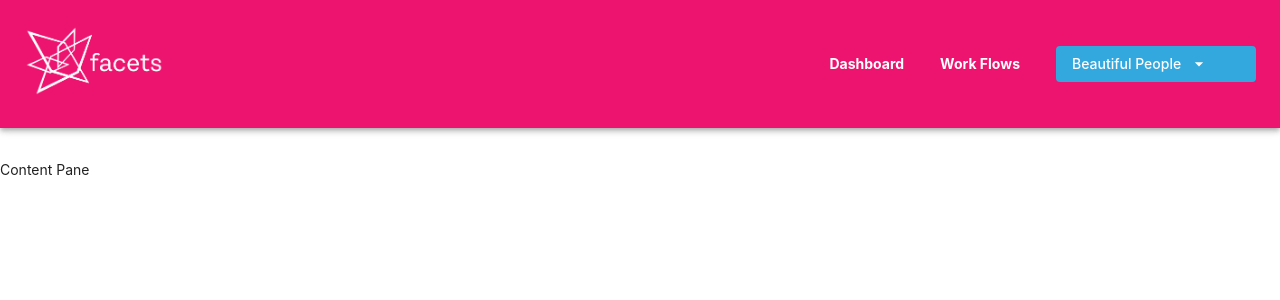
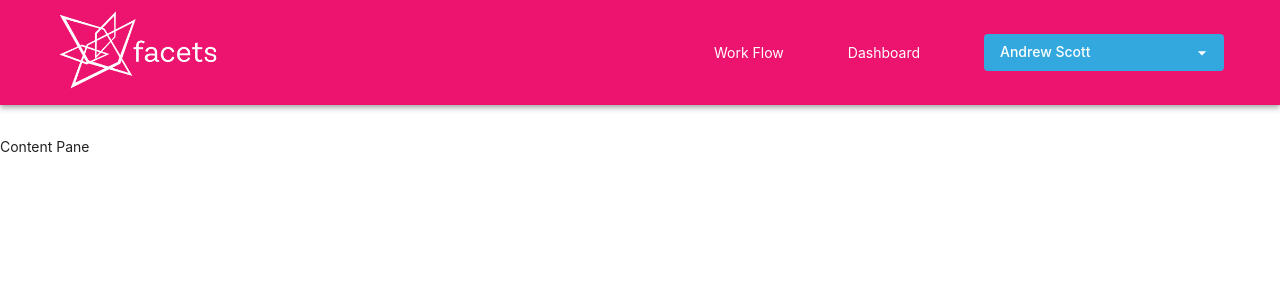
Before and after one commit to dwai03/amptest, a React app: page /#/ in a window 1280 px wide. Shown: the top 300 px of the page. Built offline with nearby package versions, Linux system fonts and the light colour scheme; a web font is replaced by a local one.

Commit message:
wip header and dropdown menu

```diff
--- a/src/header/header.js
+++ b/src/header/header.js
@@ -7,6 +7,7 @@ import Icon from '@material-ui/core/Icon';
 import ArrowDropDownIcon from '@material-ui/icons/ArrowDropDown';
 import IconButton from '@material-ui/core/IconButton';
 import AccountCircle from '@material-ui/icons/AccountCircle';
+import ButtonBase from '@material-ui/core/ButtonBase';
 import Button from '@material-ui/core/Button';
 import MenuItem from '@material-ui/core/MenuItem';
 import Menu from '@material-ui/core/Menu';
@@ -21,8 +22,12 @@ const useStyles = makeStyles((theme) => ({
     root: {
         flexGrow: 1
     },
+    button_root: {
+
+    },
   logo: {
-    maxHeight: 72,
+    marginLeft: theme.spacing(4),
+    maxHeight: 84,
   },
   links_box: {
     display: "flex",
@@ -32,20 +37,20 @@ const useStyles = makeStyles((theme) => ({
   },
   top_link: {
     color: "white",
-    marginRight: 36,
-    fontWeight: "bolder"
+    marginRight: theme.spacing(8),
 
   },
   menu_button_container: {
-    width: 200,
+    width: 240,
+    marginRight: theme.spacing(4),
   },
-  menu_button: {
+  menu_button_label: {
     color: "white",
     textTransform: "none",
-    justifyContent: "left"
+    justifyContent: "space-between",
   },
   toolbar: {
-      minHeight: 128,
+      minHeight: 96,
       paddingTop: theme.spacing(1),
       paddingBottom: theme.spacing(1),
   }
@@ -59,11 +64,7 @@ export default function AppHeaderBar() {
     const [anchorEl, setAnchorEl] = React.useState(null);
     const open = Boolean(anchorEl);
 
-    const handleChange = (event) => {
-        setAuth(event.target.checked);
-    };
-
-    const handleMenu = (event) => {
+    const handleToggle = (event) => {
         setAnchorEl(event.currentTarget);
     };
 
@@ -80,34 +81,44 @@ export default function AppHeaderBar() {
                     <img src={Logo} alt="Logo" className={classes.logo} />
                 </Box>
                 <Box className={classes.links_box}>
-                    <Link className={classes.top_link}>Work Flows</Link>
                     <Link className={classes.top_link}>Dashboard</Link>
+                    <Link className={classes.top_link}>Work Flow</Link>
+
                 </Box>
 
                 {auth && (
                     <div className={classes.menu_button_container}>
-
-                        <Button  variant="contained" color="secondary" disableElevation fullWidth endIcon={<ArrowDropDownIcon/>} className={classes.menu_button}>
-                            <div className="menu_button">
-                                Beautiful People
-                            </div>
-                        </Button>
+                            <Button
+                                variant="contained"
+                                color="secondary"
+                                disableElevation
+                                fullWidth
+                                endIcon={<ArrowDropDownIcon/>}
+                                onClick={handleToggle}
+                                classes={{ label: classes.menu_button_label}}
+                            >
+                                <div className="menu_button">
+                                    Andrew Scott
+                                </div>
+                            </Button>
                         <Menu
                             id="menu-appbar"
                             anchorEl={anchorEl}
                             anchorOrigin={{
-                                vertical: 'top',
-                                horizontal: 'right',
+                                vertical: 'bottom',
+                                horizontal: 'center',
                             }}
+                            getContentAnchorEl={null}
                             keepMounted
                             transformOrigin={{
                                 vertical: 'top',
-                                horizontal: 'right',
+                                horizontal: 'center',
                             }}
                             open={open}
                             onClose={handleClose}
                         >
                             <MenuItem onClick={handleClose}>Profile</MenuItem>
+                            <MenuItem onClick={handleClose}>Settings</MenuItem>
                             <MenuItem onClick={handleClose}>My account</MenuItem>
                         </Menu>
                     </div>
```
